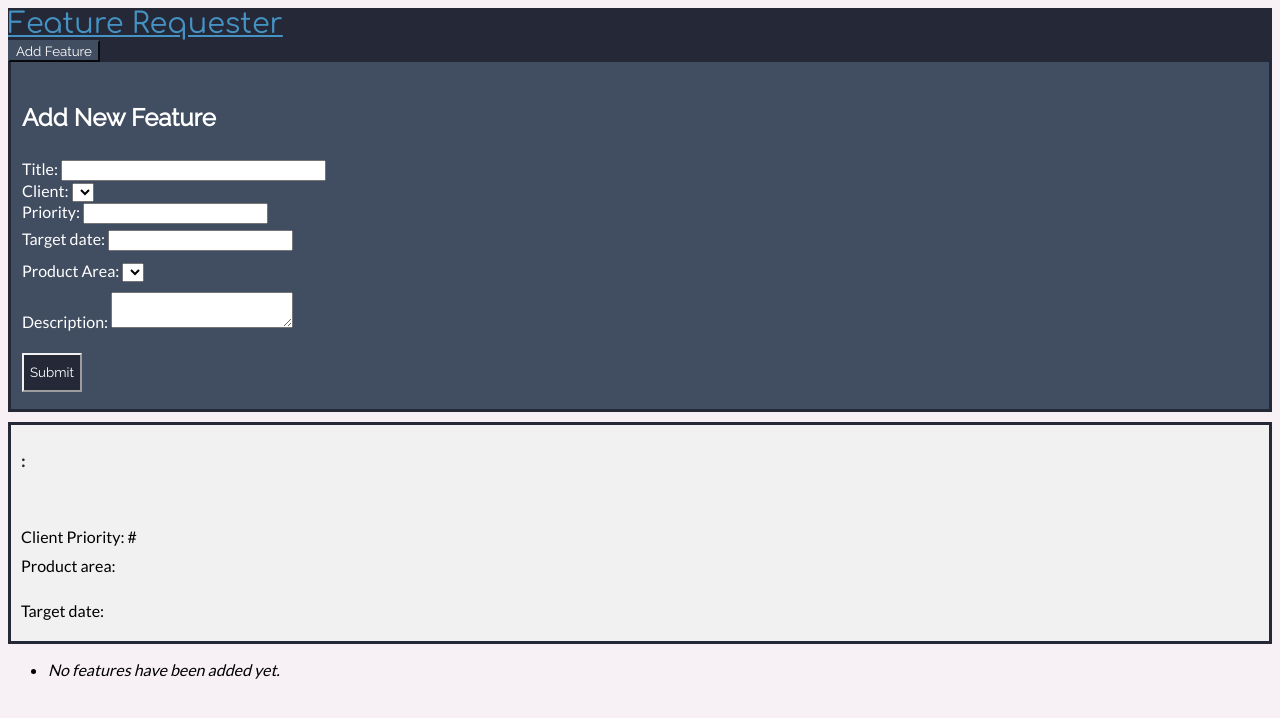
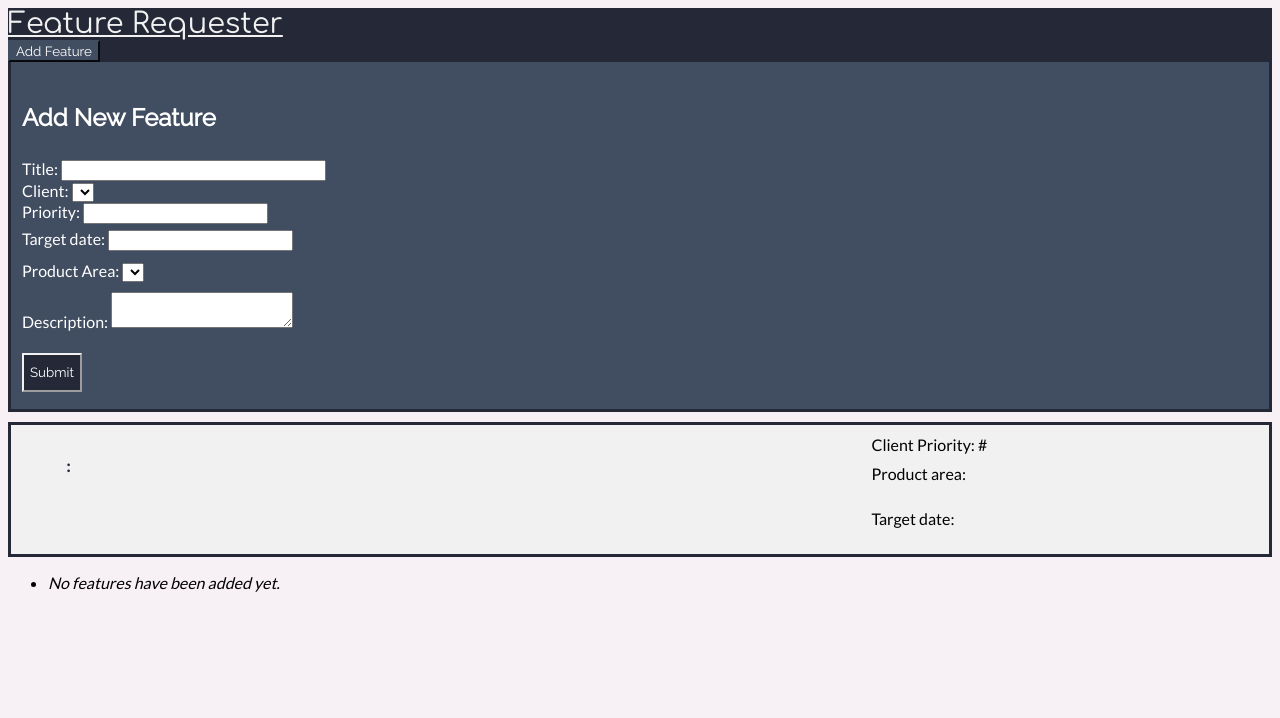
Before and after one commit to quinnajames/feature_requester, a Flask app: template feature_requester/templates/show_features.html in a window 1280 px wide. Shown: the top 718 px of the page. Run offline with Flask 2, Linux system fonts and the light colour scheme; the template is opened without the code that fills it, so the values that code supplies are empty; parts of the project's set-up code (start-up, migrations or seed data) failed here and were passed over; some libraries are stand-ins or nearby versions.

Commit message:
Further refinements to feature display

```diff
--- a/feature_requester/static/app.css
+++ b/feature_requester/static/app.css
@@ -2,6 +2,16 @@
 body {
     font-family: 'Lato', sans-serif;
     background-color: #f7f0f5;
+}
+
+.row {
+    padding-left: 5px;
+    padding-right: 5px;
+}
+.col {
+  padding-top: 5px;
+  padding-bottom: 5px;
+  flex: 1;
 }
 h2 {
   font-family: 'Raleway', sans-serif;
@@ -10,6 +20,31 @@ h4 {
   font-family: 'Lato', serif;
   color: #252937;
 }
+.navbar {
+  margin-bottom: 0;
+}
+#navbar {
+  background-color: #252937;
+}
+a#navtitle {
+  color: #f1f1f1;
+  font-family: 'Comfortaa', cursive;
+  font-size: 1.8em;
+}
+a#navtitle:hover, a#navtitle:ative {
+  color: #4493c4;
+}
+.btn-indigo {
+  color: #fff;
+  background-color: #414d60;
+  border-color: #414d60;
+}
+.btn-dark {
+  color: #fff;
+  background-color: #252937;
+  border-color: #f1f1f1;
+}
+
 button {
   font-family: 'Raleway', sans-serif;
 }
@@ -27,9 +62,7 @@ button {
   background-color: #4493c4;
   color: #fff;
 }
-p.description {
-  font-style: italic;
-}
+
 div.form {
   padding: 11px 3px 9px 3px;
   background-color: #414d60;
@@ -37,6 +70,18 @@ div.form {
 }
 h2.formheader {
   padding: 7px 0px 7px 0px;
+}
+
+
+div.feature {
+  margin-top: 10px;
+  background-color: #f1f1f1;
+  border: 3px solid #252937;
+}
+div.feature-margin {
+  background-color: #f1f1f1;
+  padding: 8px;
+  visibility: none !important;
 }
 div.defaultclient, div.clienta {
   background-color: #2abb9b;
@@ -47,48 +92,13 @@ div.clientb {
 div.clientc {
   background-color: #E29C45;
 }
-div.feature {
-  margin-top: 10px;
-  background-color: #f1f1f1;
-  border: 3px solid #252937;
-}
-div.feature-margin {
-  background-color: #f1f1f1;
-  padding: 8px;
-  visibility: none !important;
-}
-.row {
-    padding-left: 5px;
-    padding-right: 5px;
-}
-.col {
-  padding-top: 5px;
-  padding-bottom: 5px;
+p.description {
+  font-style: italic;
 }
 
 
 
-.navbar {
-  margin-bottom: 0;
-}
-.btn-indigo {
-  color: #fff;
-  background-color: #414d60;
-  border-color: #414d60;
-}
-.btn-dark {
-  color: #fff;
-  background-color: #252937;
-  border-color: #f1f1f1;
-}
-#navbar {
-  background-color: #252937;
-}
-a#navtitle {
-  color: #4493c4;
-  font-family: 'Comfortaa', cursive;
-  font-size: 1.8em;
-}
+
 button#submitbutton {
   margin-top: 17px;
   margin-bottom: 5px;
@@ -110,18 +120,19 @@ div#featurecontainer {
 }
 .flex-grid {
   display: flex;
+  justify-content: space-between;
 }
-.col {
-  flex: 1;
+.small {
+  flex-grow: 1;
+}
+.med {
+  flex-grow: 8;
+}
+.large {
+  flex-grow: 16;
 }
 @media (max-width: 400px) {
-  .flex-grid {
-    display: block;
-  }
+    .flex-grid {
+      display: block;
+    }
 }
-.flex-grid .flex-wide-col {
-  width: 50%;
-}
-.flex-grid .flex-tiny-col {
-  width: 5%;
-}
--- a/feature_requester/templates/show_features.html
+++ b/feature_requester/templates/show_features.html
@@ -92,12 +92,10 @@
     : a.client() > b.client() ? 1 : -1;
   })">
       <div class="feature">
-        <div class="row">
-
-                                  <div class="col-md-1" data-bind="css: clientClass">
+        <div class="flex-grid">
+          <div class="col small" data-bind="css: clientClass">
           </div>
-          <div class="col-md-6">
-
+          <div class="col large">
                 <div class="row">
                   <div class="col">
                   <h4><span data-bind="text: client"></span>:
@@ -110,10 +108,8 @@
                       <p class="description" data-bind="text: description"></p>
                     </div>
                   </div>
-
           </div>
-
-          <div class="col-md-4">
+          <div class="col med">
                   <div class="row">
                     <div class="col">
                     Client Priority: #<span data-bind="text: priority"></span>
@@ -130,7 +126,6 @@
                     </div>
                   </div>
           </div>
-
         </div>
         </div>
       </div>
```
Lines whose indentation alone changed are shown as unchanged.
